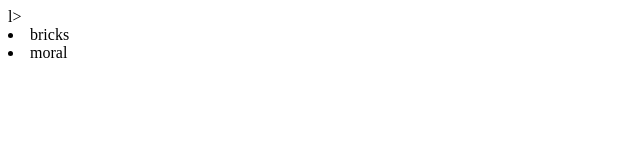
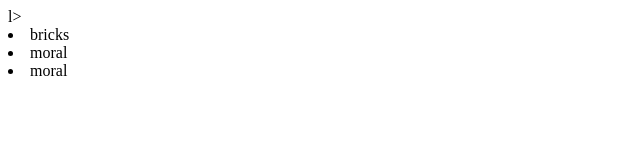
Before and after one commit to groovs/Hellogit, a plain HTML site: page index.html in a window 1280 px wide. Shown: the full height of the page, 0-640 px from the left. Drawn offline with Linux system fonts and the light colour scheme.

Commit message:
added line 7 in index.html

```diff
--- a/index.html
+++ b/index.html
@@ -4,6 +4,7 @@
 			</u>l>
 				<li>bricks</li>
 				<li>moral</li>
+				<li>moral</li>
 			</ul>
 		</div>
 	</body>
```
